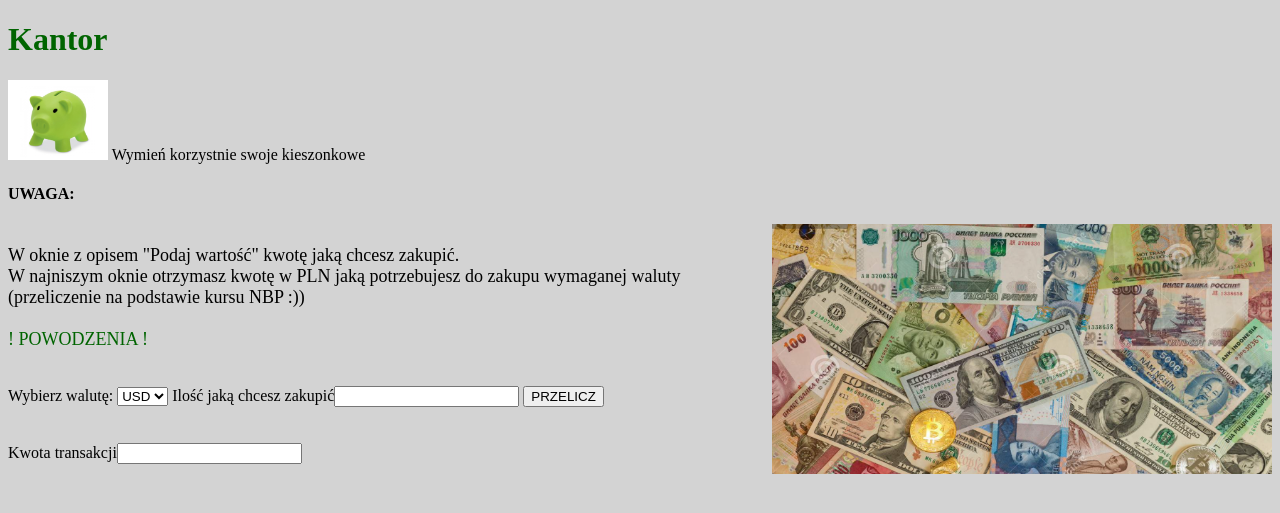
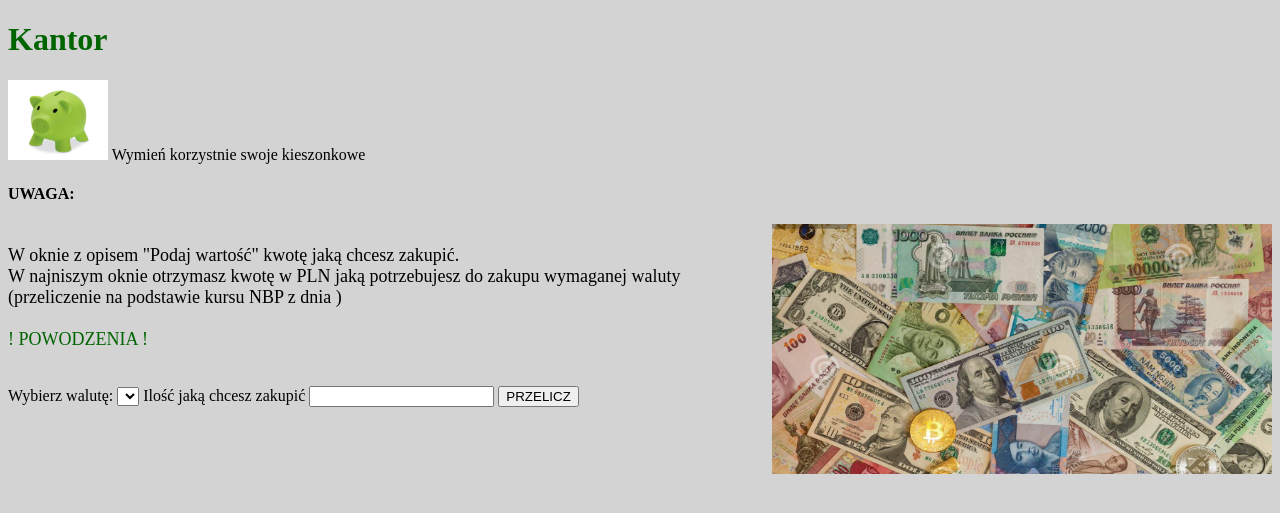
Before and after one commit to Magda1986/9_2_Przelicznik_walut, a Flask app: page / in a window 1280 px wide. Shown: the top 513 px of the page. Run offline with Flask 2, Linux system fonts and the light colour scheme; lists and menus that the app fills with data are empty.

Commit message:
Teraz dziala

```diff
--- a/app.py
+++ b/app.py
@@ -6,54 +6,25 @@ from flask import Flask , render_template , request
 response = requests.get("http://api.nbp.pl/api/exchangerates/tables/C?format=json")
 data = response.json()
 
-with open("rates.csv", "w") as plik:
+rates = data[0]["rates"]
+codes = [currency["code"] for currency in rates]
 
-    for rate in data[0]["rates"]:
-        plik.write(rate.get("currency"))
-        plik.write(";")
-        plik.write(rate.get("code"))
-        plik.write(";")
-        plik.write(str(rate.get("bid")))
-        plik.write(";")
-        plik.write(str(rate.get("ask")))
-        plik.write("\n")
-
-
-
-        # print(f"{rate['currency']}, {rate['code']}")
-        # print(rate["bid"])
-        # print(rate["ask"])
-        # print("----------------")
-
-
+data_kursu = data[0]["tradingDate"]
 
 app = Flask(__name__)
-rates=[
- {"currency":"dolar amerykański","code":"USD","bid":4.7167,"ask":4.8119},
- {"currency":"dolar australijski","code":"AUD","bid":3.1745,"ask":3.2387},
- {"currency":"dolar kanadyjski","code":"CAD","bid":3.6222,"ask":3.6954},
- {"currency":"euro","code":"EUR","bid":4.7496,"ask":4.8456},
- {"currency":"forint (Węgry)","code":"HUF","bid":0.011561,"ask":0.011795},
- {"currency":"frank szwajcarski","code":"CHF","bid":4.8034,"ask":4.9004},
- {"currency":"funt szterling","code":"GBP","bid":5.6129,"ask":5.7263},
- {"currency":"jen (Japonia)","code":"JPY","bid":0.034319,"ask":0.035013},
- {"currency":"korona czeska","code":"CZK","bid":0.1930,"ask":0.1970},
- {"currency":"korona duńska","code":"DKK","bid":0.6383,"ask":0.6511},
- {"currency":"korona norweska","code":"NOK","bid":0.4616,"ask":0.4710},
- {"currency":"korona szwedzka","code":"SEK","bid":0.4436,"ask":0.4526},
- {"currency":"SDR (MFW)","code":"XDR","bid":6.1549,"ask":6.2793}
-]
 
-
-codes = ["USD", "AUD", "CAD", "EUR", "HUF", "CHF", "GBP", "JPY", "CZK", "DKK", "NOK" , "SEK", "XDR"]
 
 @app.route("/" , methods=["GET", "POST"])
 def kantor():
     kwota = None
-    if request.method == ["POST"]:
+    if request.method == "POST":
         amount = request.form["amount"]
+
         for rate in rates:
             if rate["code"] == request.form["codes"]:
-                kwota = round((float(rate["ask"]) * float(amount)), 2)
+                try:
+                    kwota = round((float(rate["ask"]) * float(amount)), 2)
+                except ValueError:
+                    pass
 
-    return render_template("base.html", codes=codes, result=kwota)
+    return render_template("base.html", codes=codes, kwota=kwota, data_kursu=data_kursu)
--- a/templates/base.html
+++ b/templates/base.html
@@ -7,25 +7,26 @@
     <body style = "background-color: lightgrey;">
         <div>
          <h1 style="color:darkgreen"><b>Kantor</b></h1>
-            <p><img src="skarbonka.jpg"  alt="Skarbonka świnka" tittle="skarbonka świnka" height="80" width="100"/> Wymień korzystnie swoje kieszonkowe </p>
+            <p><img src="static/skarbonka.jpg"  alt="Skarbonka świnka" tittle="skarbonka świnka" height="80" width="100"/> Wymień korzystnie swoje kieszonkowe </p>
             <h4><b>UWAGA:</b></h4>
-            <p style="font-size:18px;"><img src= "kesz.jpg" alt="Kesz, dostępne waluty" tittle="waluty" height="250" width="500" align="right"/><br> W oknie z opisem "Podaj wartość" kwotę jaką chcesz zakupić. <br>W najniszym oknie otrzymasz kwotę w PLN jaką potrzebujesz do zakupu wymaganej waluty (przeliczenie na podstawie kursu NBP :))<br> <br> <span style="color:darkgreen">! POWODZENIA !</span></p><br>
+            <p style="font-size:18px;"><img src= "static/kesz.jpg" alt="Kesz, dostępne waluty" tittle="waluty" height="250" width="500" align="right"/><br> W oknie z opisem "Podaj wartość" kwotę jaką chcesz zakupić. <br>W najniszym oknie otrzymasz kwotę w PLN jaką potrzebujesz do zakupu wymaganej waluty (przeliczenie na podstawie kursu NBP z dnia {{ data_kursu }})<br> <br> <span style="color:darkgreen">! POWODZENIA !</span></p><br>
 
         </div>
         <div>
             <form method="POST">
                 <label for="codes">Wybierz walutę:</label>
-                <select name="codes" id="codes">
-                <ul>
+                <select name="codes">
                     {% for code in codes %}
-                    <option name="codes" id="codes"><li>{{code}}</li></option>
+                    <option>{{code}}</option>
                     {% endfor %}
-                </ul>
                 </select>
-                <label for="amount">Ilość jaką chcesz zakupić<input type="text"></label>
+                <label for="amount">Ilość jaką chcesz zakupić</label>
+                <input type="text" name="amount">
                 <button>PRZELICZ</button>
-                <br><br><br><label>Kwota transakcji<input type="text"></label>
             </form>
+            {% if kwota %}
+            <br><br><br><label for="kwota">Kwota jaką muszisz zapłacić za transakcję w PLN {{ kwota }}.</label>
+            {% endif %}
         </div>
     </body>
 </html>
```
Also changed, not shown: app_cz_1.py (added, +19 -0 lines), static/kesz.jpg (renamed from templates/kesz.jpg), static/skarbonka.jpg (renamed from templates/skarbonka.jpg), static/swinka.jpg (renamed from templates/swinka.jpg).
